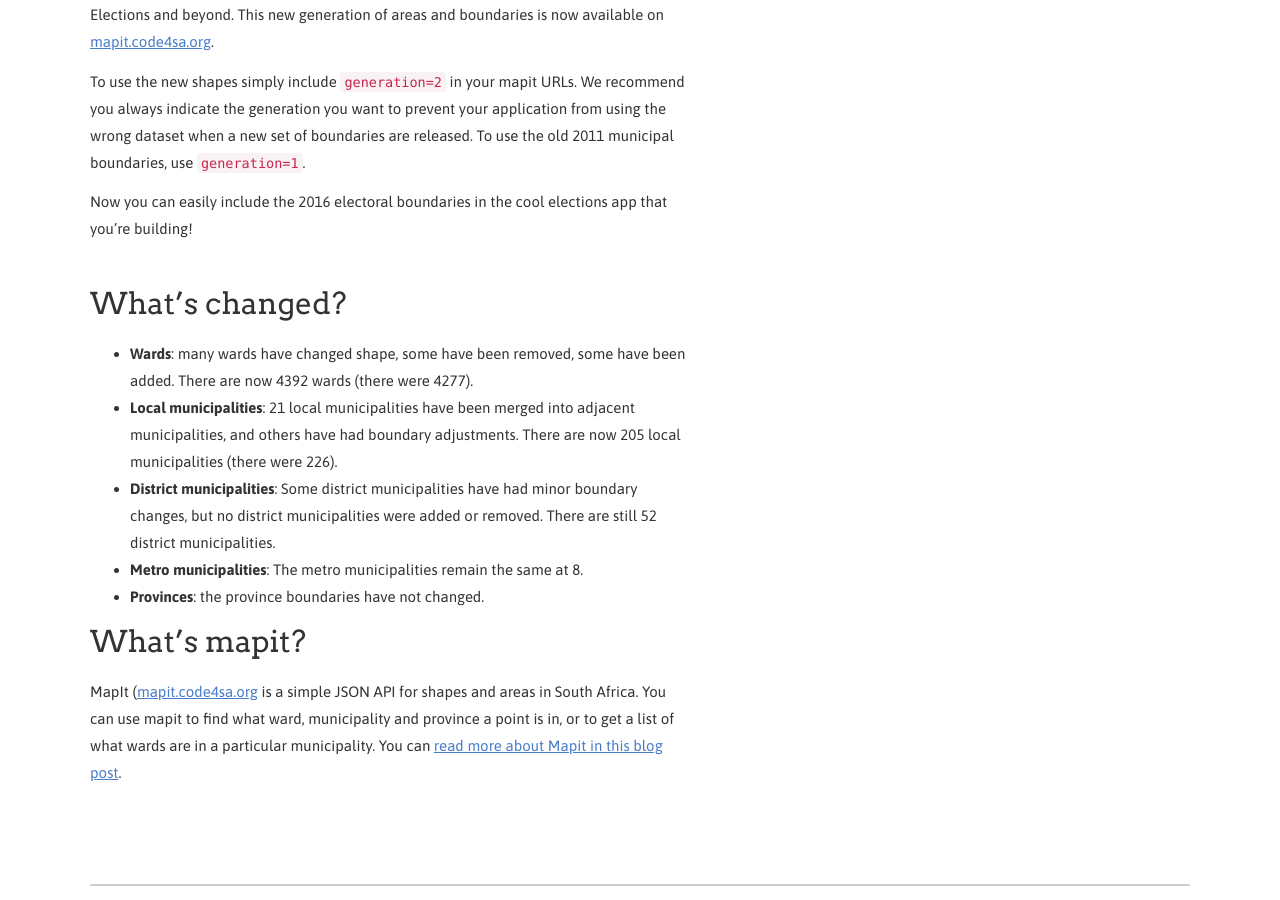
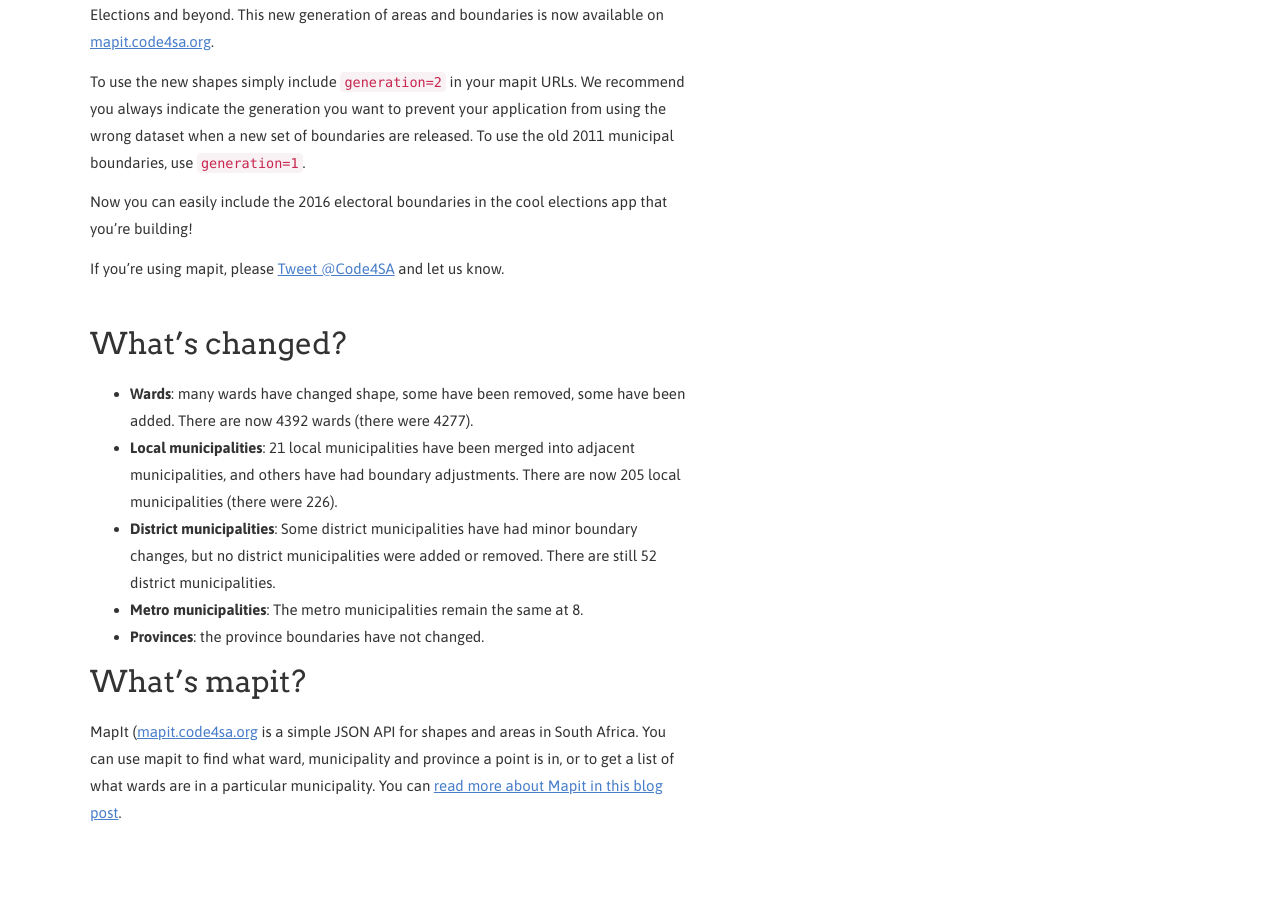
Before and after one commit to Code4SA/old-code4sa.github.io, a Jekyll site: the page built from _posts/2016-07-11-2016-boundaries-mapit.md, in a window 1280 px wide and 900 px high, scrolled down 723 px. Built offline with Jekyll 4.4.1, drawn with Linux system fonts in a browser that asks for light colours; comment, search, counter and statistics services are not loaded.

Commit message:
Call to tweet us

```diff
--- a/_posts/2016-07-11-2016-boundaries-mapit.md
+++ b/_posts/2016-07-11-2016-boundaries-mapit.md
@@ -15,6 +15,8 @@
 
 Now you can easily include the 2016 electoral boundaries in the cool elections app that you're building!
 
+If you're using mapit, please [Tweet @Code4SA](https://twitter.com/@Code4SA) and let us know.
+
 ## What's changed?
 
 * **Wards**: many wards have changed shape, some have been removed, some have been added. There are now 4392 wards (there were 4277).
```
